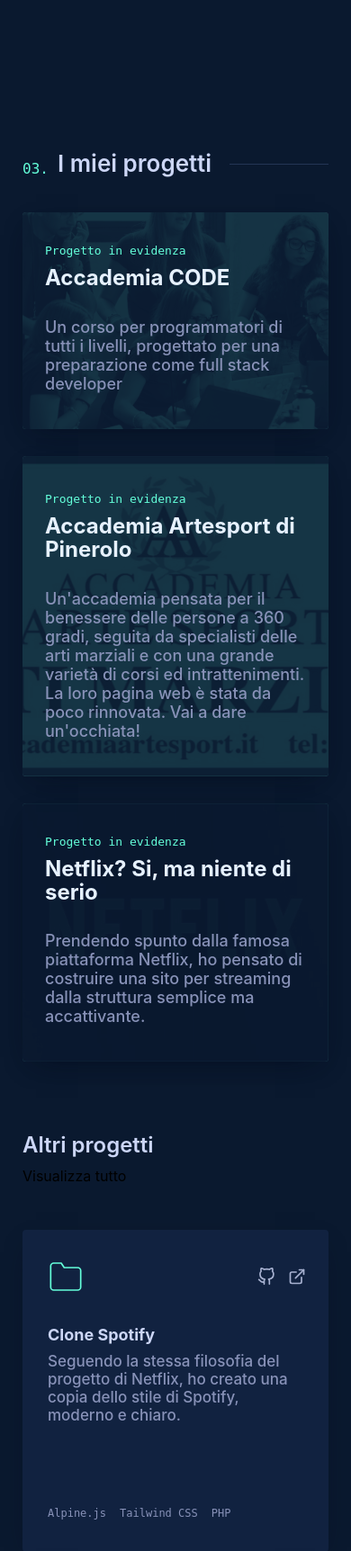
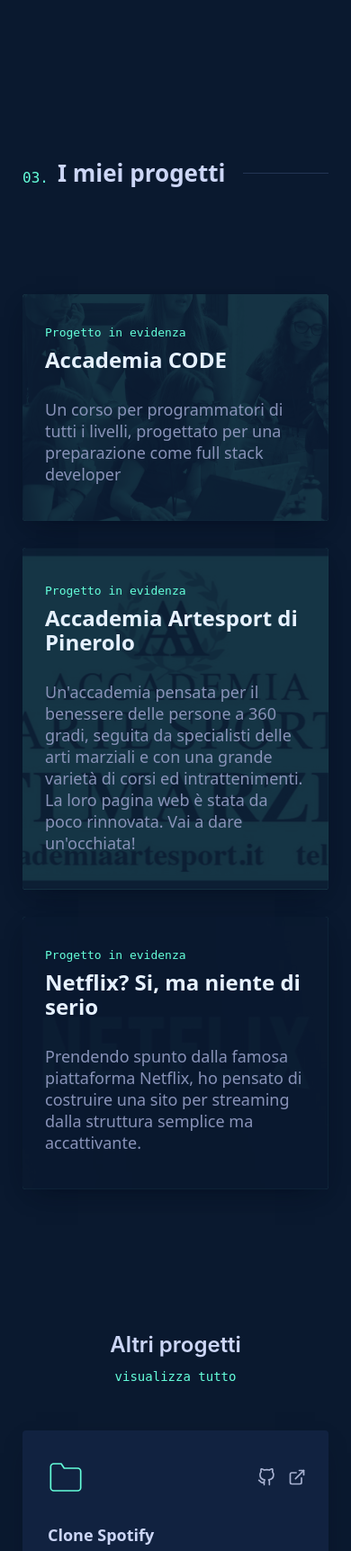
Before and after one commit to B1akeIT/portfolio, a PHP site: page /Home_page.html in a window 390 px wide. Shown: the part 3080-4804 px from the top of the page at 90% size. Run offline with PHP 8.4, Linux system fonts and the light colour scheme.

Commit message:
Fix fonts

```diff
--- a/Home_page.html
+++ b/Home_page.html
@@ -240,10 +240,12 @@
                     </li>
                 </ul>
             </section>
+            <section id="altri-progetti">
 
-            <h2>Altri progetti</h2>
-            <a>Visualizza tutto</a>
-            <section id="altri-progetti">
+                <h2 class="titolo-progetti-secondari">Altri progetti</h2>
+                <p style="text-align: center">
+                    <a class="link-progetti-secondari">visualizza tutto</a>
+                </p>
                 <ul class="tabella-progetti-secondari">
                     <li class="progetto-secondario">
                         <div class="contenuto-progetto">
--- a/stile.css
+++ b/stile.css
@@ -1,8 +1,39 @@
 @import url('https://fonts.googleapis.com/css2?family=Poppins:ital,wght@0,200;0,300;0,400;0,500;0,600;0,700;0,800;0,900;1,100;1,200;1,300;1,400;1,500;1,600;1,700;1,800;1,900&display=swap');
+
+/*
+@font-face {
+    font-family: "Calibre";
+    src: url("calibre/Calibre-ThinItalic.woff2") format("woff2"),
+    url("calibre/Calibre-Thin.woff2") format("woff2"),
+    url("calibre/Calibre-SemiboldItalic.woff2") format("woff2"),
+    url("calibre/Calibre-Semibold.woff2") format("woff2"),
+    url("calibre/Calibre-RegularItalic.woff2") format("woff2"),
+    url("calibre/Calibre-Regular.woff2") format("woff2"),
+    url("calibre/Calibre-MediumItalic.woff2") format("woff2"),
+    url("calibre/Calibre-Medium.woff2") format("woff2"),
+    url("calibre/Calibre-LightItalic.woff2") format("woff2"),
+    url("calibre/Calibre-Light.woff2") format("woff2"),
+    url("calibre/Calibre-BoldItalic.woff2") format("woff2"),
+    url("calibre/Calibre-Bold.woff2") format("woff2"),
+    url("calibre/Calibre-BlackItalic.woff2") format("woff2"),
+    url("calibre/Calibre-Black.woff2") format("woff2");
+}
+*/
+
+@font-face {
+    font-family: "Calibre";
+url("fonts/Calibre-Regular.woff2") format("woff2");
+}
+
+@font-face {
+    font-family: "SF Mono";
+url("fonts/SFMono-Regular.woff2") format("woff2");
+}
+
 
 body {
     margin: 0;
-    font-family: "Calibre", "Inter", "San Francisco", "SF Pro Text", -apple-system, system-ui, sans-serif;
+    font-family: "Calibre", system-ui, sans-serif;
     background-color: #0A192F;
 }
 
@@ -512,6 +543,17 @@
 
 
 /* Sezione Progetti */
+#progetti section {
+    margin: 0px auto;
+    padding: 100px 0px;
+    max-width: 1000px;
+}
+
+@media (max-width: 768px) {
+    #progetti section {
+        padding: 80px 0;
+    }
+}
 
 /* Progetti in evidenza */
 
@@ -798,6 +840,28 @@
 
 /* Progetti secondari */
 
+h2.titolo-progetti-secondari {
+    font-size: clamp(24px, 5vw, 36px);
+    font-family: "Calibre", "Inter", "San Francisco", "SF Pro Text", -apple-system, system-ui, sans-serif;
+    text-align: center;
+    margin: 0 0 10px;
+    font-weight: 600;
+    color: #CCD6F6;
+    line-height: 1.1;
+}
+
+a.link-progetti-secondari {
+    font-size: 14px;
+    font-family: "SF Mono", "Fira Code", "Fira Mono", "Roboto Mono", monospace;
+    display: inline-block;
+    position: relative;
+    color: #64FFDA;
+    transition: 0.25s;
+    text-decoration: none;
+    text-decoration-skip-ink: auto;
+}
+
+
 .tabella-progetti-secondari {
     list-style: none;
     padding: 0;
```
Also changed, not shown: other parts of stile.css (+4 -214 lines), fonts/Calibre-Regular.woff2 (added), fonts/SFMono-Regular.woff2 (added).
